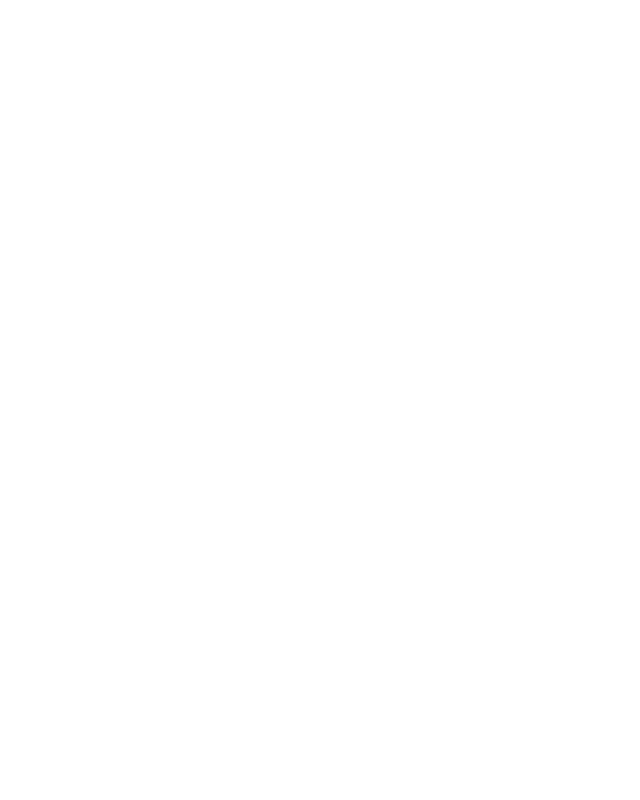
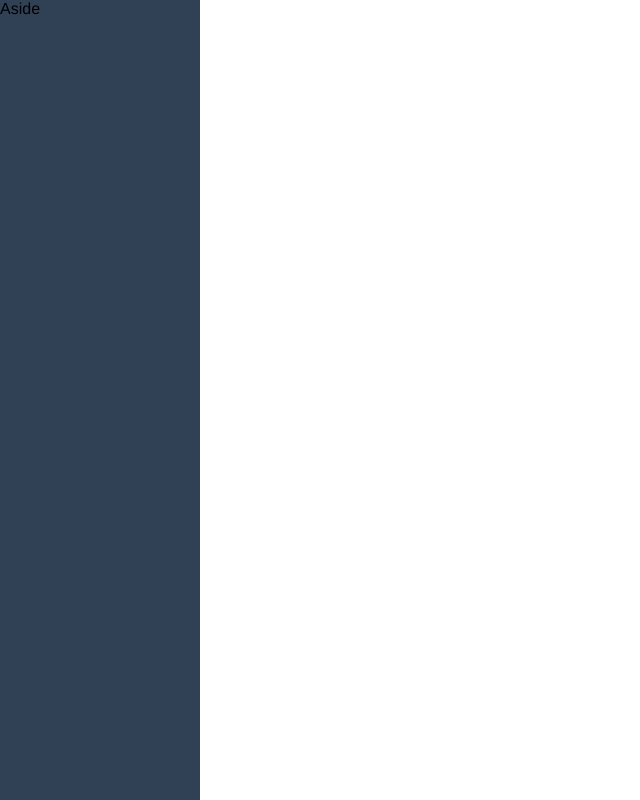
Before and after one commit to Lionido778/butin-web-admin, a Vue app: page /#/ in a window 1280 px wide. Before the commit this address had no page. Shown: the whole page, without its empty margins (0-640 px from the left). Built offline with nearby package versions, Linux system fonts and the light colour scheme; sample sign-in values are in the browser's storage.

Commit message:
feat: 设计布局

```diff
--- /dev/null
+++ b/src/layout/index.vue
@@ -0,0 +1,39 @@
+<template>
+  <el-container class="app-wrapper">
+    <el-aside width="200px" class="sidebar-container">Aside</el-aside>
+    <el-container>
+      <el-header>Header</el-header>
+      <el-main>Main</el-main>
+    </el-container>
+  </el-container>
+</template>
+
+<script setup>
+// eslint-disable-next-line no-unused-vars
+import { useStore } from 'vuex'
+// const store = useStore()
+</script>
+
+<style lang="scss" scoped>
+.app-container {
+  position: relative;
+  width: 100%;
+  height: 100%;
+}
+.container {
+  width: calc(100% - $sideBarWidth);
+  height: 100%;
+
+  position: fixed;
+  top: 0;
+  right: 0;
+  z-index: 9;
+  transition: all 0.28s;
+  &.hidderContainer {
+    width: calc(100% - $hideSideBarWidth);
+  }
+}
+::v-deep .el-header {
+  padding: 0;
+}
+</style>
--- a/src/router/index.js
+++ b/src/router/index.js
@@ -5,6 +5,11 @@
     path: '/login',
     name: 'Login',
     component: () => import('../views/login/index.vue')
+  },
+  {
+    path: '/',
+    name: '/',
+    component: () => import('../layout/index.vue')
   }
 ]
 
--- a/src/router/permission.js
+++ b/src/router/permission.js
@@ -2,6 +2,7 @@
 import store from '@/store'
 
 const whiteList = ['/login']
+// 路由守卫
 router.beforeEach((to, from, next) => {
   if (store.getters.token) {
     if (to.path === '/login') {
--- a/vue.config.js
+++ b/vue.config.js
@@ -83,5 +83,16 @@
         symbolId: 'icon-[name]'
       })
       .end()
+  },
+  css: {
+    loaderOptions: {
+      sass: {
+        // 8版本用prependData:
+        additionalData: `
+          @import "@/styles/variables.scss";  // scss文件地址
+          @import "@/styles/mixin.scss";     // scss文件地址
+        `
+      }
+    }
   }
 }
```
